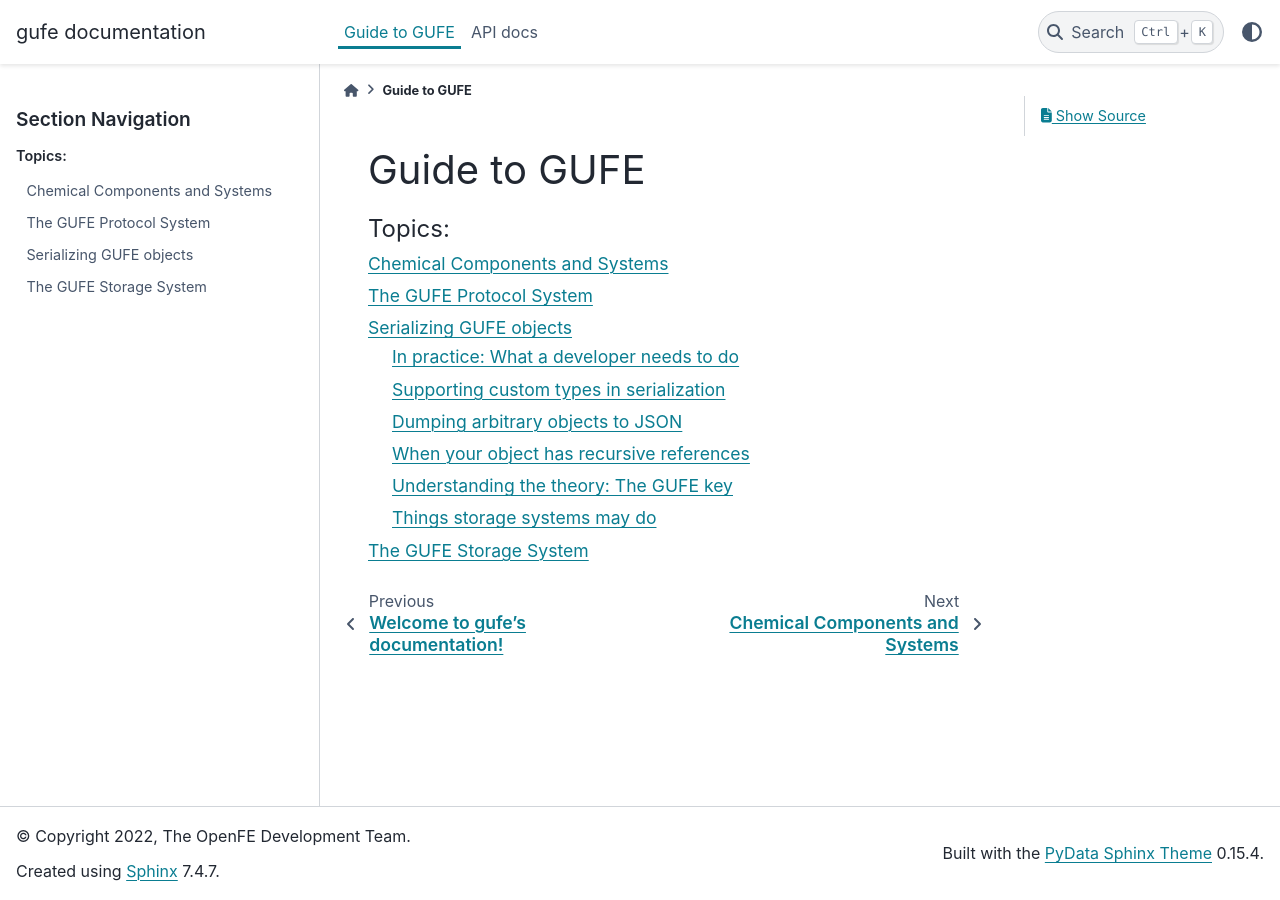
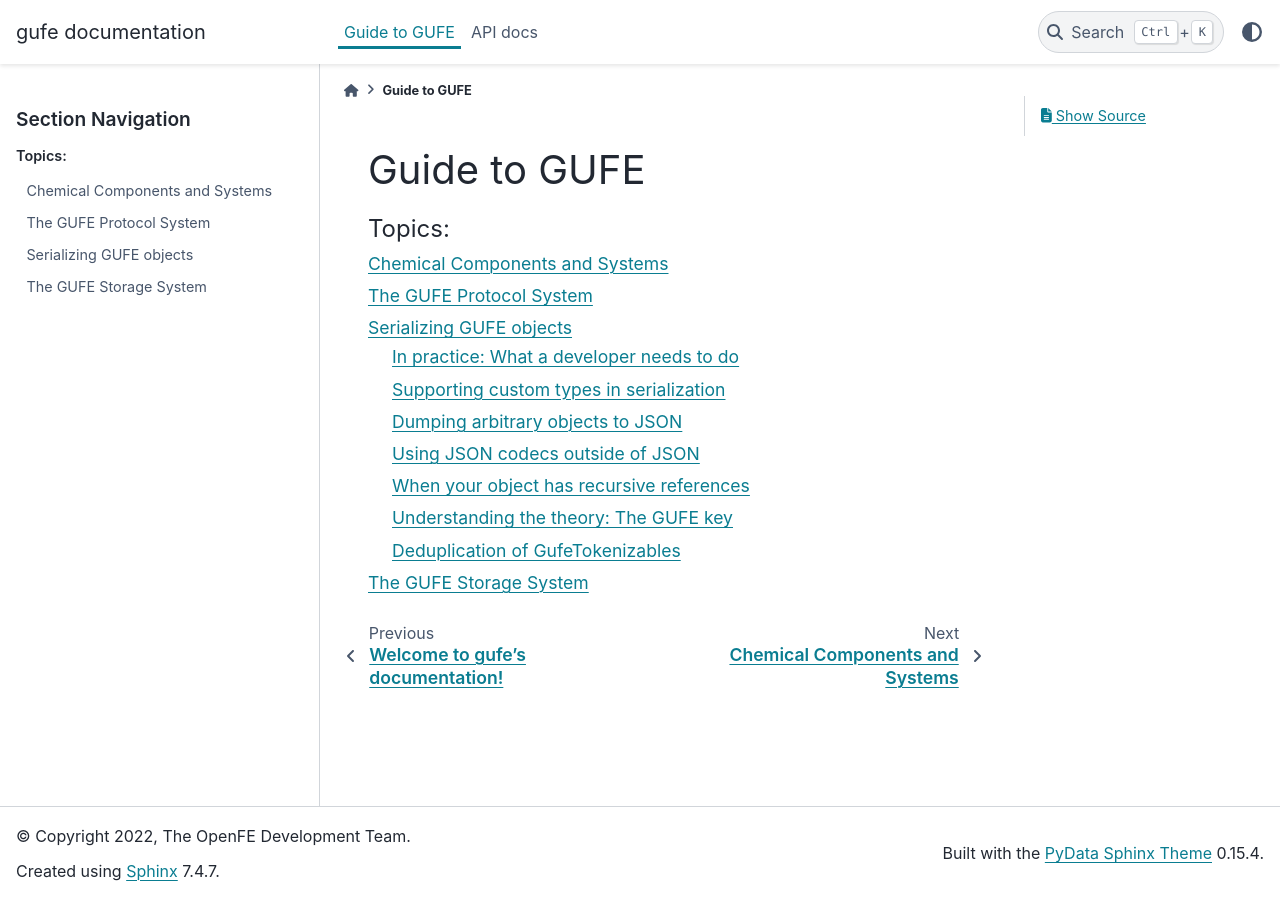
Before and after one commit to OpenFreeEnergy/gufe, a Sphinx documentation site: the page built from docs/guide.rst, in a window 1280 px wide. Built offline with Sphinx 7.4.7 and the PyData theme 0.15.4, drawn with Linux system fonts in a browser that asks for light colours; some of the changed lines change nothing that is shown.

Commit message:
more progress on docs

```diff
--- a/docs/guide/serialization.rst
+++ b/docs/guide/serialization.rst
@@ -18,7 +18,40 @@
 For most use cases, an object can be made serializable by gufe if it (1)
 inherits from :class:`.GufeTokenizable` and (2) implements several abstract
 private methods related to serialization: ``_to_dict``, ``_from_dict``, and
-``_defaults``.
+``_defaults``:
+
+* ``_to_dict`` returns a dictionary mapping string names for each attribute
+  to preserve to a serializable representation of that attribute. A
+  representation is considered "serializable" if it is (1) a
+  :class:`.GufeTokenizable`, (2) a primitive type that can be handled by
+  Python's built-in JSON, or (3) a type for which a custom
+  :class:`.JSONCodec` has been registered (see :ref:`Supporting custom types
+  in serialization`).
+* ``_from_dict`` is a ``classmethod`` that takes the dictionary returned by
+  ``_to_dict`` and reconstructs the object.
+* ``_defaults`` returns whatever ``_to_dict`` would return for any default
+  values; i.e., it should be a dictionary ...
+
+
+As a very simple example, consider the following complete implementation:
+
+.. code::
+
+    class Foo(GufeTokenizable):
+        def __init__(self, bar, baz=None):
+            self.bar = bar
+            self.baz = baz
+
+        def _to_dict(self):
+            return {'bar': self.bar, 'baz': self.baz}
+
+        @classmethod
+        def _from_dict(cls, dct):
+            return cls(**dct)
+
+        def _defaults(self):
+            return {'baz': None}
+
 
 Supporting custom types in serialization
 ----------------------------------------
@@ -29,7 +62,8 @@
 tokenizables.
 
 When this happens, you will need to create and register a custom JSON
-codec.
+codec. To do this, at a minimum you need to define a ``to_dict`` and
+``from_dict`` method for your type. Additionally, the
 
 Dumping arbitrary objects to JSON
 ---------------------------------
@@ -56,6 +90,11 @@
     with open(filename, mode='r') as f:
         obj = json.load(f, cls=JSON_HANDLER.decoder)
 
+Using JSON codecs outside of JSON
+---------------------------------
+
+In a custom recursive storage scheme,
+
 When your object has recursive references
 -----------------------------------------
 
@@ -64,7 +103,8 @@
 ``parent.children`` includes ``child`` and ``child.parent`` is ``parent``.
 This means that the object dependency graph is not a directed acyclic graph.
 The best solution here is to avoid this design pattern whenever possible.
-However, if it is unavoidable,
+However, if it is unavoidable, the way to do this is to set the
+``child.parent`` attribute as part of the ``parent._from_dict`` method.
 
 Understanding the theory: The GUFE key
 --------------------------------------
@@ -73,12 +113,13 @@
 identifier, which we call its ``key``. The ``key`` is a string, typically
 in the format ``{CLASS_NAME}-{HEXADECIMAL_LABEL}``. The hexadecimal label is
 generated based on the contents of the class -- in particular, it is based
-on the non-default contents of the ``to_dict`` method.
+on contents of the ``_to_dict`` dictionary, filtered to remove anything that
+matches the ``_defaults`` dictionary.
 
+This gives the GUFE key a number of important properties:
 
-Things storage systems may do
------------------------------
+* GUFE keys can be used for store-by-reference: When one GufeTokenizable
+  contains another, the inner object can store
 
-Details on the implementation of storage systems is largely left to
-individual projects that build on GUFE. However, the existence of the GUFE
-key enables a number of powerful capabilities in storage.
+Deduplication of GufeTokenizables
+---------------------------------
```
